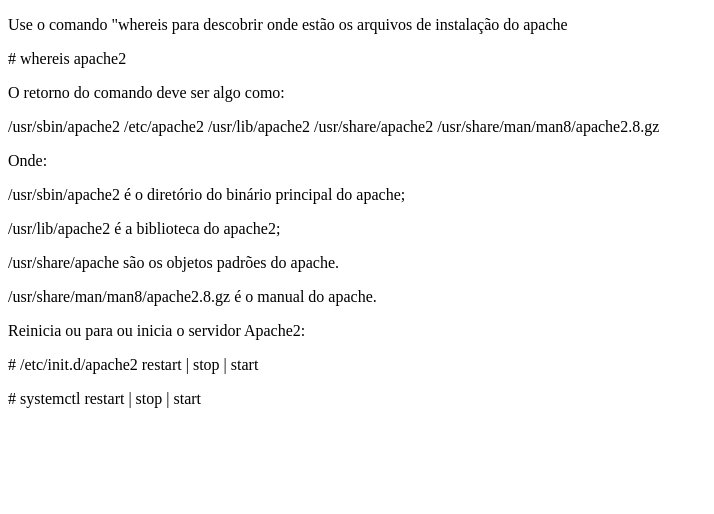
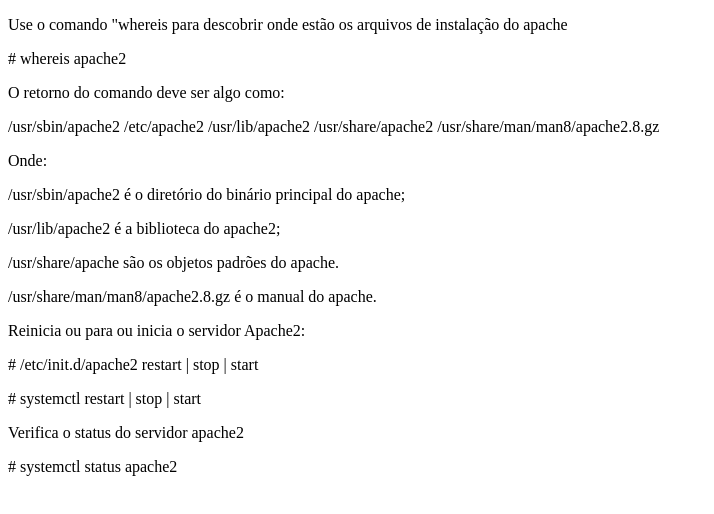
Before and after one commit to geovane-morais/documentacao_pessoal, a plain HTML site: page apache2.html in a window 1280 px wide. Shown: the whole page, without its empty margins (0-714 px from the left). Drawn offline with Linux system fonts and the light colour scheme.

Commit message:
editing apache2.html

```diff
--- a/apache2.html
+++ b/apache2.html
@@ -23,6 +23,9 @@
 			<p>Reinicia ou para ou inicia o servidor Apache2:</p>
 			<p># /etc/init.d/apache2 restart | stop | start</p>
 			<p># systemctl restart | stop | start</p>
+
+			<p>Verifica o status do servidor apache2</p>
+			<p># systemctl status apache2</p>
 		</main>
 	</body>
 
```
